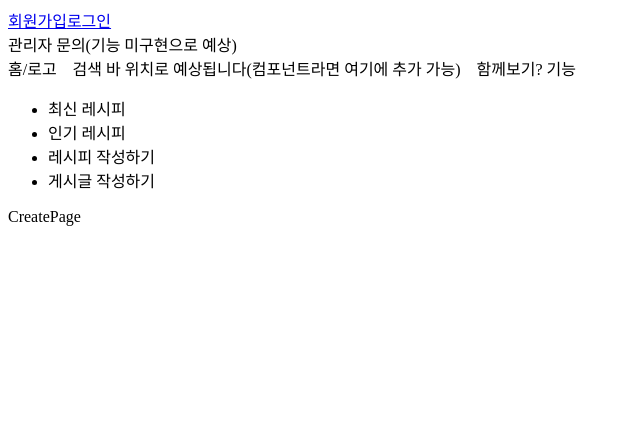
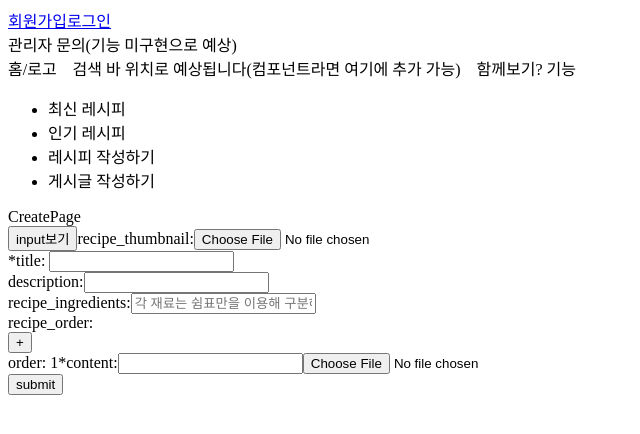
Before and after one commit to Duboo31/final_project_teulang_client, a React (Create React App) app: page /create in a window 1280 px wide. Shown: the top 434 px of the page, without its empty margins (0-640 px from the left). Built offline with nearby package versions, Linux system fonts and the light colour scheme; no server answers.

Commit message:
Feat: Recipe Create 페이지

```diff
--- /dev/null
+++ b/src/component/CreateForm.jsx
@@ -0,0 +1,156 @@
+import axios from "../api/recipes/axios";
+import React, { useState } from "react";
+import tokens from "../api/recipes/token";
+import { useNavigate } from "react-router-dom";
+
+export default function CreateForm() {
+  const navigate = useNavigate();
+  const array = [{ order: 1, content: "" }];
+  const [recipeOrders, setRecipeOrders] = useState(array);
+
+  const [inputs, setInputs] = useState({
+    recipe_thumbnail: "",
+    title: "",
+    description: "",
+    recipe_ingredients: "",
+    recipe_order_content: {1:""}, // recipe_order를 아예 추가하지 않는 경우를 위해, 뭐 recipe_order_content가 {1:""}와 동일하면 form data에 append를 안하거나 해야할듯
+    recipe_order_img: "",
+  });
+
+  const onChange = (e) => {
+    const { name, value, files, id } = e.target;
+
+    if (name === "recipe_order_img") {
+      setInputs((prevInputs) => ({
+        ...prevInputs,
+        [name]: {
+          ...prevInputs[name],
+          [id]: files[0],
+        },
+      }));
+    } else if (name === "recipe_order_content") {
+      setInputs((prevInputs) => ({
+        ...prevInputs,
+        [name]: {
+          ...prevInputs[name],
+          [id]: value,
+        },
+      }));
+    } else if (name === "recipe_thumbnail") {
+      setInputs({
+        ...inputs,
+        [name]: files[0],
+      });
+    } else {
+      setInputs({
+        ...inputs,
+        [name]: value, // name 옆에 대괄호 안 해주면, 그냥 name이라는 key가 새로 생기고 거기에 이 value 값이 들어감.
+      });
+    }
+  };
+
+  const addRecipeOrder = () => {
+    // order 설정 바로 직전 값 컴포넌트의 order + 1
+    setRecipeOrders((prevRecipeOrders) => [
+      ...prevRecipeOrders,
+      {
+        order:
+          prevRecipeOrders.length > 0
+            ? prevRecipeOrders[prevRecipeOrders.length - 1].order + 1
+            : 1,
+        content: "",
+      },
+    ]);
+  };
+
+  const handleSubmit = async () => {
+    console.log("inputs", inputs);
+    var formData = new FormData();
+
+    for (const [key, value] of Object.entries(inputs)) {
+      if (key === "recipe_order_img") {
+        for (const [order, img] of Object.entries(inputs.recipe_order_img)) {
+          formData.append(order, img);
+        }
+      } else if (key === "recipe_order_content") {
+        let array_form = [];
+        for (const [order, content] of Object.entries( // key = order , value = content
+          inputs.recipe_order_content
+        )) {
+          const recipe_order = { content: content, order: order };
+          array_form.push(recipe_order);
+        }
+        formData.append("recipe_order", JSON.stringify(array_form)); // stringify 안 하면 에러남. 서버에서 못 읽어들임. 근데 또 생기긴 생기는 듯..흠
+      } else if (key === "recipe_thumbnail") {
+        formData.append(key, inputs.recipe_thumbnail);
+      } else {
+        formData.append(key, value);
+      }
+    }
+
+    await axios
+      .post(`/articles/recipe/`, formData, {
+        headers: {
+          Authorization: `Bearer ${tokens.accesstoken}`,
+        },
+      })
+      .then(function (response) {
+        console.log("reponse.data ", response.data);
+        navigate(`/recipe/${response.data.id}`);
+      })
+      .catch(function (error) {
+        console.log(error);
+      });
+  };
+
+  const showInputs = () => {
+    console.log("input", inputs)
+  }
+
+  return (
+    <div>
+        <button onClick={showInputs}>input보기</button>
+      recipe_thumbnail:
+      <input
+        type="file"
+        id="recipe_thumbnail_input"
+        onChange={onChange}
+        name="recipe_thumbnail"
+      />
+      <br />
+      *title: <input id="title_input" onChange={onChange} name="title" /> <br />
+      description:
+      <input id="desc_input" onChange={onChange} name="description" /> <br />
+      recipe_ingredients:
+      <input
+        id="ingredients_input"
+        placeholder="각 재료는 쉼표만을 이용해 구분해주세요. (띄어쓰기 금지)"
+        onChange={onChange}
+        name="recipe_ingredients"
+      />
+      <br />
+      recipe_order: <br /> <button onClick={addRecipeOrder}>+</button>
+      {recipeOrders.map((recipeorder) => {
+        return (
+          <div key={recipeorder.order}>
+            order: {recipeorder.order}
+            *content:
+            <input
+              //   value={recipeorder.content}
+              id={recipeorder.order}
+              onChange={onChange}
+              name="recipe_order_content"
+            />
+            <input
+              type="file"
+              onChange={onChange}
+              name="recipe_order_img"
+              id={recipeorder.order}
+            />
+          </div>
+        );
+      })}
+      <button onClick={handleSubmit}>submit</button>
+    </div>
+  );
+}
--- a/src/pages/recipe/CreatePage.jsx
+++ b/src/pages/recipe/CreatePage.jsx
@@ -1,9 +1,11 @@
 import React from 'react'
+import CreateForm from '../../component/CreateForm'
 
 export default function CreatePage() {
   return (
     <div>
       CreatePage
+      <CreateForm />
     </div>
   )
 }
```
